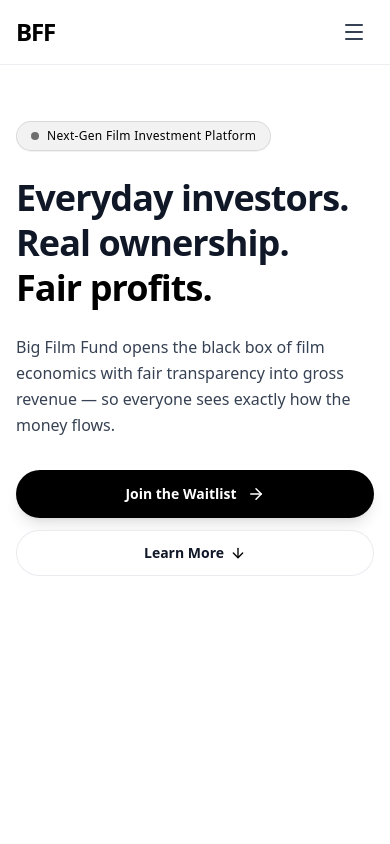
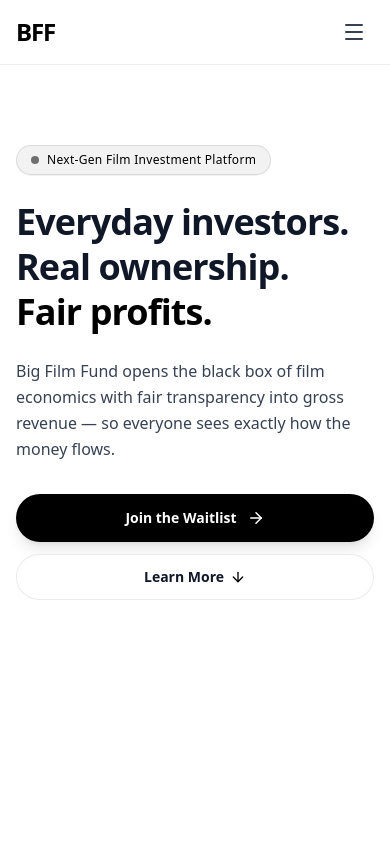
Before and after one commit to ChHashim88/bff3, a Next.js app: page / in a window 390 px wide. Shown: the top 844 px of the page. Built offline with nearby package versions, Linux system fonts and the light colour scheme.

Commit message:
Increase mobile-only hero top padding to pt-20

```diff
--- a/src/components/sections/Hero.tsx
+++ b/src/components/sections/Hero.tsx
@@ -10,7 +10,7 @@ interface HeroProps {
 
 export default function Hero({ onOpenWaitlist }: HeroProps) {
   return (
-    <section className="relative w-full min-h-[calc(100vh-64px)] sm:min-h-[calc(100vh-80px)] pt-14 pb-16 sm:py-20 lg:py-28 flex flex-col justify-start sm:justify-center overflow-hidden border-b border-gray-200/70">
+    <section className="relative w-full min-h-[calc(100vh-64px)] sm:min-h-[calc(100vh-80px)] pt-20 pb-16 sm:py-20 lg:py-28 flex flex-col justify-start sm:justify-center overflow-hidden border-b border-gray-200/70">
       {/* Background Image: heroback.jpeg (Mobile: subtle opacity & -z-10 | Desktop: 100% original) */}
       <div className="absolute inset-0 -z-10 md:z-0 pointer-events-none">
         <Image
```
